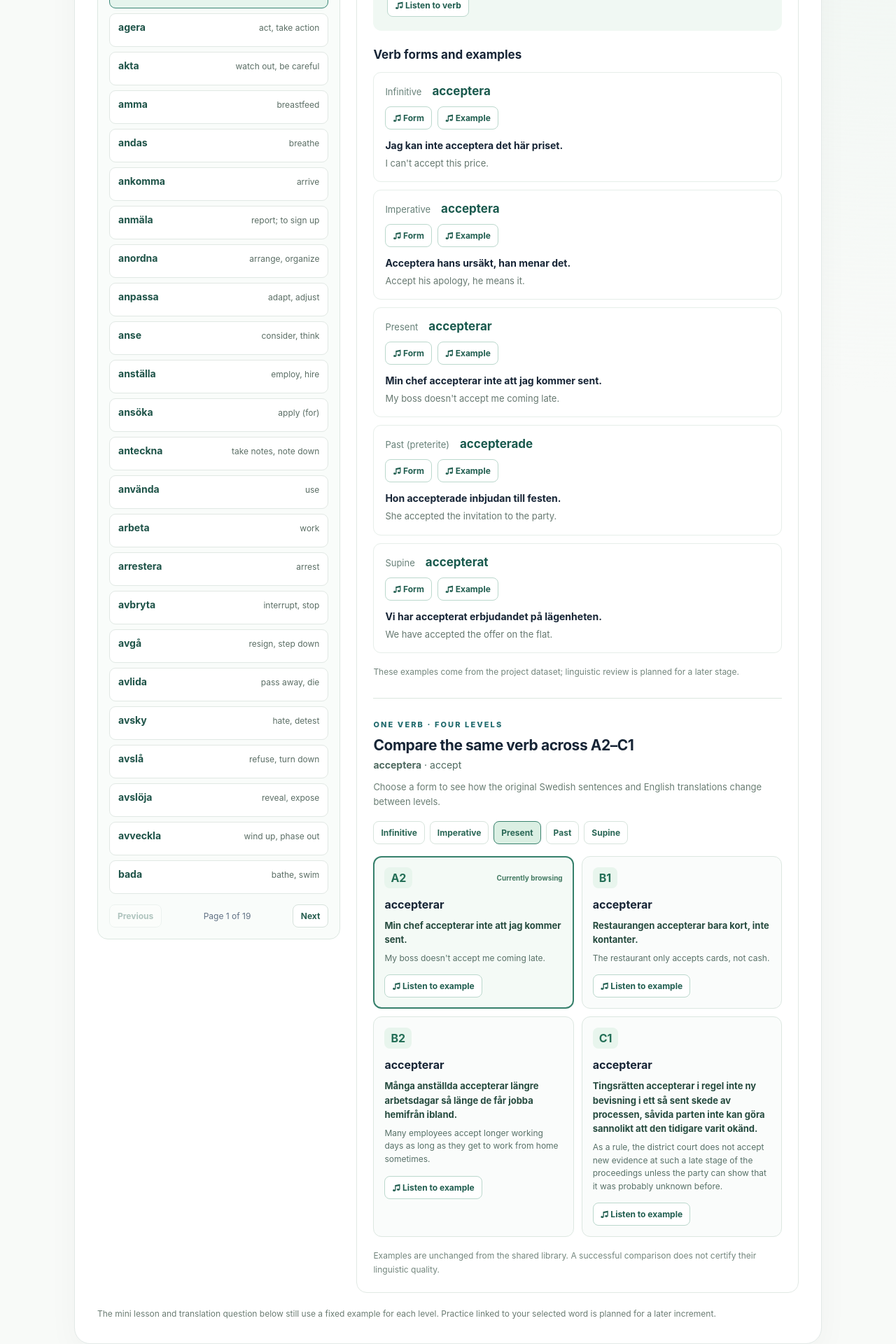
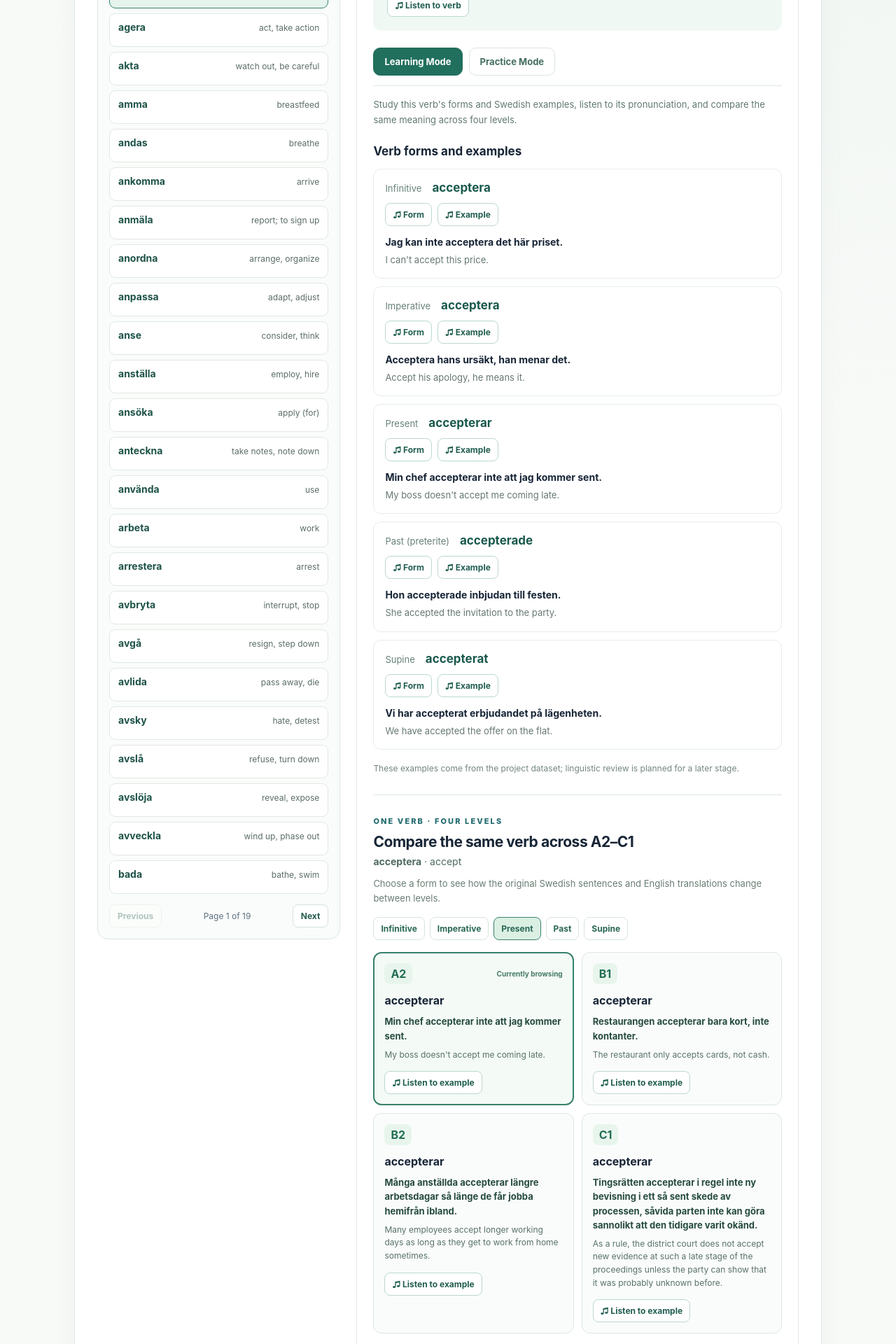
Before and after one commit to alikhalessi/nordljud-swcon2627-r2, a Next.js app: page / in a window 1280 px wide. Shown: the part 960-2880 px from the top of the page at 70% size. Built offline with nearby package versions, Linux system fonts and the light colour scheme.

Commit message:
vibe V-004: connect selected vocabulary to learning/practice modes without removing V1 lesson

```diff
--- a/app/globals.css
+++ b/app/globals.css
@@ -149,3 +149,32 @@ footer { display:flex; justify-content:space-between; gap:14px; color:#7d8a8b; m
 .comparison-english { color:#587168; font-size:12px; line-height:1.55; margin:7px 0 14px; }
 .comparison-missing { color:#8b695d; font-size:12px; font-style:italic; line-height:1.55; }
 @media(max-width:900px) { .comparison-grid { grid-template-columns:minmax(0,1fr); } }
+
+/* V-004: separated selected-verb Learning and Practice modes */
+.study-mode-tabs { display:flex; gap:9px; margin-top:24px; flex-wrap:wrap; border-bottom:1px solid #dce9e1; padding-bottom:14px; }
+.study-mode-tabs button { border:1px solid #d8e5df; background:#fff; padding:11px 15px; border-radius:10px; font-weight:750; color:#456f62; font-size:13px; }
+.study-mode-tabs button.active { background:#216f5d; border-color:#216f5d; color:#fff; }
+.study-mode-help { color:#61796f; font-size:13px; line-height:1.65; margin:16px 0 9px; }
+.guided-practice { padding-top:8px; }
+.guided-summary { font-size:13px; color:#596f64; line-height:1.65; }
+.practice-progress { display:flex; gap:16px; justify-content:space-between; color:#2c7362; font-weight:750; font-size:12px; margin-top:20px; }
+.guided-practice h4 { margin:21px 0 9px; font-size:20px; letter-spacing:-.4px; }
+.practice-question { color:#354e44; font-size:15px; font-weight:650; line-height:1.5; }
+.practice-context { background:#f1f8f4; padding:15px; border-radius:9px; color:#1d5848; font-size:17px; font-weight:700; line-height:1.7; }
+.practice-answers { display:grid; gap:9px; margin-top:20px; }
+.practice-answer { display:flex; align-items:center; text-align:left; gap:12px; width:100%; padding:12px; border-radius:11px; border:1px solid #dce7de; background:white; color:#284639; font-size:13px; line-height:1.5; }
+.practice-answer:hover:not(:disabled) { background:#f6fbf7; border-color:#9fcab3; }
+.practice-answer:disabled { cursor:default; }
+.practice-answer.answer-correct { background:#e5f7ec; border-color:#56a77a; }
+.practice-answer.answer-wrong { background:#fff0e9; border-color:#d8a290; }
+.practice-choice-index { display:grid; place-items:center; flex:none; width:30px; height:30px; border-radius:7px; background:#e8f2eb; font-weight:800; color:#3e795e; }
+.practice-feedback { margin-top:15px; border-radius:9px; padding:14px; font-size:13px; line-height:1.6; }
+.practice-feedback.correct { background:#e9f7ec; color:#276a42; }
+.practice-feedback.incorrect { background:#fff0e9; color:#8f4b36; }
+.practice-explanation { white-space:pre-line; font-size:13px; margin:10px 0 0; }
+.practice-navigation { display:flex; gap:10px; flex-wrap:wrap; margin-top:15px; }
+.practice-retry,.practice-next { border:1px solid #b6d1c0; border-radius:9px; padding:10px 14px; font-size:13px; font-weight:750; background:#fff; color:#22664d; }
+.practice-next { background:#266f5b; color:white; border-color:#266f5b; }
+.practice-finish { padding:21px; margin-top:21px; background:#f0f9f2; border-radius:12px; }
+.practice-finish h4 { font-size:19px; margin:10px 0; }
+.practice-finish p { font-size:13px; line-height:1.6; color:#577365; }
--- a/app/vocabulary-explorer.tsx
+++ b/app/vocabulary-explorer.tsx
@@ -3,6 +3,7 @@
 import { useEffect, useMemo, useRef, useState } from "react";
 import type { Level } from "./learning-app";
 import LevelComparison from "./level-comparison";
+import PracticePanel from "./practice-panel";
 
 type VerbForm = { word?: string; sv?: string; en?: string };
 type VocabularyEntry = {
@@ -36,6 +37,7 @@ export default function VocabularyExplorer({ level }: { level: Level }) {
   const [loading, setLoading] = useState(true);
   const [error, setError] = useState("");
   const [selectionNotice, setSelectionNotice] = useState("");
+  const [mode, setMode] = useState<"learn" | "practice">("learn");
   const [speechStatus, setSpeechStatus] = useState("");
   const [voiceWarning, setVoiceWarning] = useState("");
   const [activeSpeech, setActiveSpeech] = useState<string | null>(null);
@@ -308,7 +310,27 @@ export default function VocabularyExplorer({ level }: { level: Level }) {
                     {voiceWarning && <p className="voice-warning">{voiceWarning}</p>}
                   </div>
                 </div>
-                <h4>Verb forms and examples</h4>
+                <div className="study-mode-tabs" role="group" aria-label="Study mode">
+                  <button
+                    type="button"
+                    className={mode === "learn" ? "active" : ""}
+                    aria-pressed={mode === "learn"}
+                    onClick={() => setMode("learn")}
+                  >Learning Mode</button>
+                  <button
+                    type="button"
+                    className={mode === "practice" ? "active" : ""}
+                    aria-pressed={mode === "practice"}
+                    onClick={() => setMode("practice")}
+                  >Practice Mode</button>
+                </div>
+                {mode === "learn" ? (
+                  <>
+                    <p className="study-mode-help">
+                      Study this verb's forms and Swedish examples, listen to its pronunciation,
+                      and compare the same meaning across four levels.
+                    </p>
+                    <h4>Verb forms and examples</h4>
                 <div className="verb-forms">
                   {forms.map(({ key, label }) => {
                     const form = chosen.forms[key];
@@ -358,6 +380,10 @@ export default function VocabularyExplorer({ level }: { level: Level }) {
                   currentLevel={level}
                   speak={speakSwedish}
                 />
+                  </>
+                ) : (
+                  <PracticePanel key={level + ":" + chosen.id} level={level} entry={chosen} pool={entries} />
+                )}
               </>
             ) : (
               <p className="empty-results">Select a verb to see its forms and examples.</p>
@@ -366,8 +392,9 @@ export default function VocabularyExplorer({ level }: { level: Level }) {
         </div>
       )}
       <p className="vocabulary-explanation">
-        The mini lesson and translation question below still use a fixed example for each level.
-        Practice linked to your selected word is planned for a later increment.
+        The original mini lesson below still uses a fixed example for each level.
+        The new Learning and Practice Modes above follow the verb you selected.
+        Scores are not yet saved to an account.
       </p>
     </section>
   );
```
